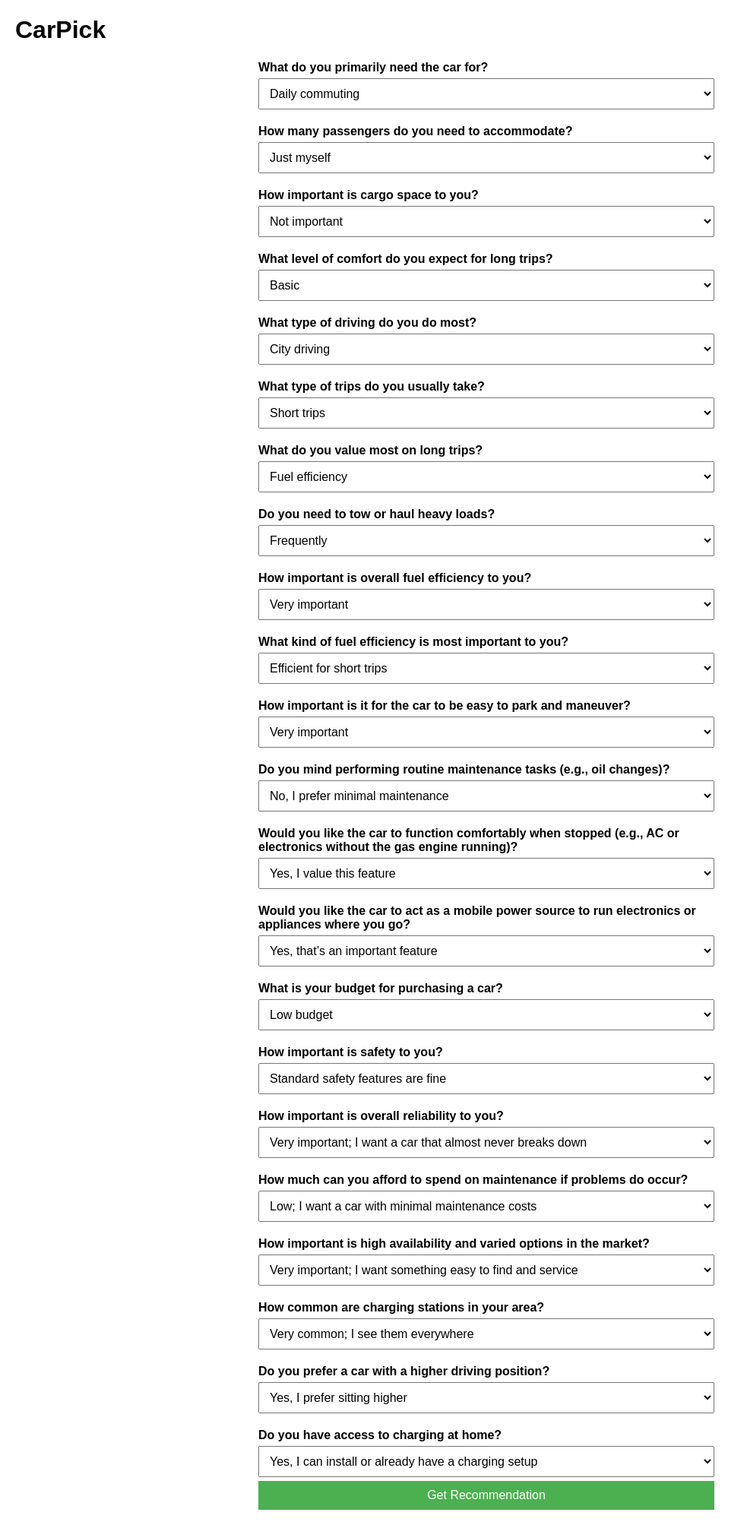
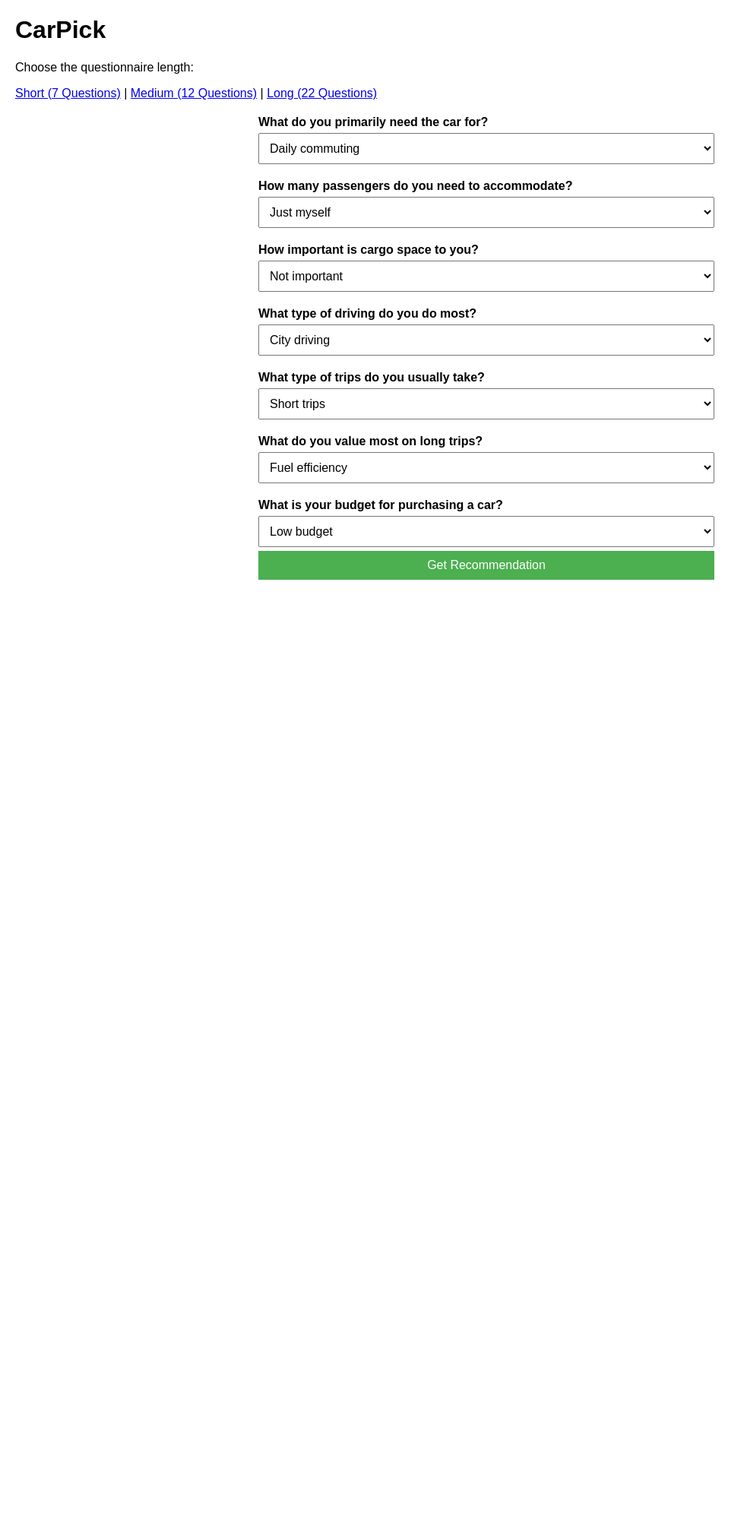
Before and after one commit to chang1fx/CarPick_Flask, a Flask app: page / in a window 1280 px wide. Shown: the whole page at 76% size, without its empty margins (0-983 px from the left). After the commit the page ends 763 px from the top, so only its background shows below. Run offline with Flask 3, Linux system fonts and the light colour scheme.

Commit message:
second commit

```diff
--- a/app.py
+++ b/app.py
@@ -23,6 +23,17 @@ FUEL_TYPE_DESCRIPTIONS = {
     "Gasoline": "Gasoline cars are widely available and offer a balance of performance and affordability. They're suitable for all types of driving."
 }
 
+# Define question sets for different questionnaire lengths
+SHORT_QUESTIONS = ["general", "passenger", "cargo", "driving", "trip", "value", "price"]
+MEDIUM_QUESTIONS = SHORT_QUESTIONS + ["efficiency", "scenario", "towing", "maneuverability", "routine"]
+LONG_QUESTIONS = MEDIUM_QUESTIONS + ["usability", "battery", "safety", "reliability", "maintenance", "availability", "answer_charging_station", "height", "at_home_charging"]
+
+QUESTION_SETS = {
+    "short": SHORT_QUESTIONS,
+    "medium": MEDIUM_QUESTIONS,
+    "long": LONG_QUESTIONS,
+}
+
 def CarPick(answers):
     # Initialize points for body types
     sedan_points = hatchback_points = suv_points = truck_points = coupe_points = wagon_points = minivan_points = crossover_points = 0
@@ -31,7 +42,8 @@ def CarPick(answers):
     gasoline_points = diesel_points = electric_points = hybrid_points = plug_in_hybrid_points = 0
 
     # General Purpose
-    general = int(answers["general"])
+    general_str = answers.get("general")
+    general = int(general_str) if general_str else 0
     if general == 1:
         sedan_points += 1
         hatchback_points += 1
@@ -57,7 +69,8 @@ def CarPick(answers):
         diesel_points += 1
 
     # Passenger Space
-    passenger = int(answers["passenger"])
+    passenger_str = answers.get("passenger")
+    passenger = int(passenger_str) if passenger_str else 0
     if passenger == 1:
         coupe_points += 1
         sedan_points += 1
@@ -78,7 +91,8 @@ def CarPick(answers):
         suv_points += 1
 
     # Cargo Space
-    cargo = int(answers["cargo"])
+    cargo_str = answers.get("cargo")
+    cargo = int(cargo_str) if cargo_str else 0
     if cargo == 1:
         coupe_points += 1
         sedan_points += 1
@@ -99,7 +113,8 @@ def CarPick(answers):
         minivan_points += 1
 
     # Comfort Level During Long Travels
-    travel = int(answers["travel"])
+    travel_str = answers.get("travel")
+    travel = int(travel_str) if travel_str else 0
     if travel == 1:
         hatchback_points += 1
         sedan_points += 1
@@ -113,7 +128,8 @@ def CarPick(answers):
         suv_points += 1
 
     # Driving Style
-    driving = int(answers["driving"])
+    driving_str = answers.get("driving")
+    driving = int(driving_str) if driving_str else 0
     if driving == 1:
         electric_points += 1
         hatchback_points += 1
@@ -135,7 +151,8 @@ def CarPick(answers):
         sedan_points += 1
 
     # Trip Duration
-    trip = int(answers["trip"])
+    trip_str = answers.get("trip")
+    trip = int(trip_str) if trip_str else 0
     if trip == 1:
         electric_points += 1
         plug_in_hybrid_points += 1
@@ -148,7 +165,8 @@ def CarPick(answers):
         gasoline_points += 1
 
     # Long-Distance Travel Values
-    value = int(answers["value"])
+    value_str = answers.get("value")
+    value = int(value_str) if value_str else 0
     if value == 1:
         diesel_points += 1
         hybrid_points += 1
@@ -172,7 +190,8 @@ def CarPick(answers):
         minivan_points += 1
 
     # Towing Needs
-    towing = int(answers["towing"])
+    towing_str = answers.get("towing")
+    towing = int(towing_str) if towing_str else 0
     if towing == 1:
         truck_points += 1
         diesel_points += 1
@@ -187,7 +206,8 @@ def CarPick(answers):
         coupe_points += 1
 
     # Fuel Efficiency
-    efficiency = int(answers["efficiency"])
+    efficiency_str = answers.get("efficiency")
+    efficiency = int(efficiency_str) if efficiency_str else 0
     if efficiency == 1:
         electric_points += 1
         hybrid_points += 1
@@ -206,7 +226,8 @@ def CarPick(answers):
         coupe_points += 1
 
     # Scenario Efficiency
-    scenario = int(answers["scenario"])
+    scenario_str = answers.get("scenario")
+    scenario = int(scenario_str) if scenario_str else 0
     if scenario == 1:
         plug_in_hybrid_points += 1
         electric_points += 1
@@ -221,7 +242,8 @@ def CarPick(answers):
         gasoline_points += 1
 
     # Parking and Maneuverability
-    maneuverability = int(answers["maneuverability"])
+    maneuverability_str = answers.get("maneuverability")
+    maneuverability = int(maneuverability_str) if maneuverability_str else 0
     if maneuverability == 1:
         hatchback_points += 1
         sedan_points += 1
@@ -236,7 +258,8 @@ def CarPick(answers):
         suv_points += 1
 
     # Routine Maintenance
-    routine = int(answers["routine"])
+    routine_str = answers.get("routine")
+    routine = int(routine_str) if routine_str else 0
     if routine == 1:
         electric_points += 1
         hybrid_points += 1
@@ -247,7 +270,8 @@ def CarPick(answers):
         diesel_points += 1
 
     # Usability When Stopped
-    usability = int(answers["usability"])
+    usability_str = answers.get("usability")
+    usability = int(usability_str) if usability_str else 0
     if usability == 1:
         plug_in_hybrid_points += 1
         electric_points += 1
@@ -257,7 +281,8 @@ def CarPick(answers):
         diesel_points += 1
 
     # Mobile Battery
-    battery = int(answers["battery"])
+    battery_str = answers.get("battery")
+    battery = int(battery_str) if battery_str else 0
     if battery == 1:
         electric_points += 1
         plug_in_hybrid_points += 1
@@ -267,7 +292,8 @@ def CarPick(answers):
         hybrid_points += 1
 
     # Price
-    price = int(answers["price"])
+    price_str = answers.get("price")
+    price = int(price_str) if price_str else 0
     if price == 1:
         sedan_points += 1
         hatchback_points += 1
@@ -285,7 +311,8 @@ def CarPick(answers):
         minivan_points += 1
 
     # Safety
-    safety = int(answers["safety"])
+    safety_str = answers.get("safety")
+    safety = int(safety_str) if safety_str else 0
     if safety == 1:
         hatchback_points += 1
         sedan_points += 1
@@ -303,7 +330,8 @@ def CarPick(answers):
         electric_points += 1
 
     # Reliability
-    reliability = int(answers["reliability"])
+    reliability_str = answers.get("reliability")
+    reliability = int(reliability_str) if reliability_str else 0
     if reliability == 1:
         sedan_points += 1
         hatchback_points += 1
@@ -322,7 +350,8 @@ def CarPick(answers):
         diesel_points += 1
 
     # Maintenance Costs
-    maintenance = int(answers["maintenance"])
+    maintenance_str = answers.get("maintenance")
+    maintenance = int(maintenance_str) if maintenance_str else 0
     if maintenance == 1:
         sedan_points += 1
         hatchback_points += 1
@@ -341,7 +370,8 @@ def CarPick(answers):
         electric_points += 1
 
     # Availability and Options
-    availability = int(answers["availability"])
+    availability_str = answers.get("availability")
+    availability = int(availability_str) if availability_str else 0
     if availability == 1:
         sedan_points += 1
         hatchback_points += 1
@@ -360,7 +390,8 @@ def CarPick(answers):
         diesel_points += 1
 
     # Charging Station Availability
-    answer_charging_station = int(answers["answer_charging_station"])
+    answer_charging_station_str = answers.get("answer_charging_station")
+    answer_charging_station = int(answer_charging_station_str) if answer_charging_station_str else 0
     if answer_charging_station == 1:
         electric_points += 1
         plug_in_hybrid_points += 1
@@ -372,7 +403,8 @@ def CarPick(answers):
         hybrid_points += 1
 
     # Ride Height
-    height = int(answers["height"])
+    height_str = answers.get("height")
+    height = int(height_str) if height_str else 0
     if height == 1:
         crossover_points += 1
         suv_points += 1
@@ -385,7 +417,8 @@ def CarPick(answers):
         wagon_points += 1
 
     # At-Home Charging
-    at_home_charging = int(answers["at_home_charging"])
+    at_home_charging_str = answers.get("at_home_charging")
+    at_home_charging = int(at_home_charging_str) if at_home_charging_str else 0
     if at_home_charging == 1:
         electric_points += 1
         plug_in_hybrid_points += 1
@@ -442,49 +475,30 @@ def CarPick(answers):
     return top_body_types, body_descriptions, top_fuel_types, fuel_descriptions
 
 @app.route("/", methods=["GET", "POST"])
-def index():
+@app.route("/<length>", methods=["GET", "POST"])
+def index(length="short"):
+    questions_to_ask = QUESTION_SETS.get(length, SHORT_QUESTIONS) # Default to short if invalid
+
     if request.method == "POST":
-        # Get user answers from the form
-        answers = {
-            "general": request.form.get("general"),
-            "passenger": request.form.get("passenger"),
-            "cargo": request.form.get("cargo"),
-            "travel": request.form.get("travel"),
-            "driving": request.form.get("driving"),
-            "trip": request.form.get("trip"),
-            "value": request.form.get("value"),
-            "towing": request.form.get("towing"),
-            "efficiency": request.form.get("efficiency"),
-            "scenario": request.form.get("scenario"),
-            "maneuverability": request.form.get("maneuverability"),
-            "routine": request.form.get("routine"),
-            "usability": request.form.get("usability"),
-            "battery": request.form.get("battery"),
-            "price": request.form.get("price"),
-            "safety": request.form.get("safety"),
-            "reliability": request.form.get("reliability"),
-            "maintenance": request.form.get("maintenance"),
-            "availability": request.form.get("availability"),
-            "answer_charging_station": request.form.get("answer_charging_station"),
-            "height": request.form.get("height"),
-            "at_home_charging": request.form.get("at_home_charging")
-        }
-
-        # Calculate recommendations
+        answers = {q: request.form.get(q) for q in LONG_QUESTIONS} # Collect all potential answers
         top_body_types, body_descriptions, top_fuel_types, fuel_descriptions = CarPick(answers)
-
-        # Render the result page
         return render_template(
             "index.html",
             top_body_types=top_body_types,
-            body_descriptions=body_descriptions,
+            body_descriptions=BODY_TYPE_DESCRIPTIONS, # Use the global dictionary
             top_fuel_types=top_fuel_types,
-            fuel_descriptions=fuel_descriptions,
-            show_result=True
+            fuel_descriptions=FUEL_TYPE_DESCRIPTIONS, # Use the global dictionary
+            show_result=True,
+            question_length=length,
+            questions=questions_to_ask
         )
 
-    # Render the initial form page
-    return render_template("index.html", show_result=False)
+    return render_template(
+        "index.html",
+        show_result=False,
+        question_length=length,
+        questions=questions_to_ask
+    )
 
 if __name__ == "__main__":
     app.run(debug=True)
--- a/templates/index.html
+++ b/templates/index.html
@@ -58,8 +58,14 @@
 </head>
 <body>
     <h1>CarPick</h1>
+
+    {% if not show_result %}
+        <p>Choose the questionnaire length:</p>
+        <p><a href="{{ url_for('index', length='short') }}">Short (7 Questions)</a> | <a href="{{ url_for('index', length='medium') }}">Medium (12 Questions)</a> | <a href="{{ url_for('index', length='long') }}">Long (22 Questions)</a></p>
+
         <form method="POST">
-        <!-- General Purpose -->
+            {% for question in questions %}
+                {% if question == "general" %}
                     <label for="general">What do you primarily need the car for?</label>
                     <select id="general" name="general" required>
                         <option value="1">Daily commuting</option>
@@ -67,8 +73,7 @@
                         <option value="3">Long trips</option>
                         <option value="4">Towing or heavy lifting</option>
                     </select>
-
-        <!-- Passenger Space -->
+                {% elif question == "passenger" %}
                     <label for="passenger">How many passengers do you need to accommodate?</label>
                     <select id="passenger" name="passenger" required>
                         <option value="1">Just myself</option>
@@ -76,8 +81,7 @@
                         <option value="3">3–5 passengers</option>
                         <option value="4">More than 5 passengers</option>
                     </select>
-
-        <!-- Cargo Space -->
+                {% elif question == "cargo" %}
                     <label for="cargo">How important is cargo space to you?</label>
                     <select id="cargo" name="cargo" required>
                         <option value="1">Not important</option>
@@ -85,16 +89,14 @@
                         <option value="3">Large</option>
                         <option value="4">Very large</option>
                     </select>
-
-        <!-- Comfort Level During Long Travels -->
+                {% elif question == "travel" %}
                     <label for="travel">What level of comfort do you expect for long trips?</label>
                     <select id="travel" name="travel" required>
                         <option value="1">Basic</option>
                         <option value="2">Moderate</option>
                         <option value="3">High</option>
                     </select>
-
-        <!-- Driving Style -->
+                {% elif question == "driving" %}
                     <label for="driving">What type of driving do you do most?</label>
                     <select id="driving" name="driving" required>
                         <option value="1">City driving</option>
@@ -102,16 +104,14 @@
                         <option value="3">Off-roading</option>
                         <option value="4">Sporty driving</option>
                     </select>
-
-        <!-- Trip Duration -->
+                {% elif question == "trip" %}
                     <label for="trip">What type of trips do you usually take?</label>
                     <select id="trip" name="trip" required>
                         <option value="1">Short trips</option>
                         <option value="2">Moderate trips</option>
                         <option value="3">Long trips</option>
                     </select>
-
-        <!-- Long-Distance Travel Values -->
+                {% elif question == "value" %}
                     <label for="value">What do you value most on long trips?</label>
                     <select id="value" name="value" required>
                         <option value="1">Fuel efficiency</option>
@@ -119,24 +119,21 @@
                         <option value="3">Speed</option>
                         <option value="4">Cargo space</option>
                     </select>
-
-        <!-- Towing Needs -->
+                {% elif question == "towing" %}
                     <label for="towing">Do you need to tow or haul heavy loads?</label>
                     <select id="towing" name="towing" required>
                         <option value="1">Frequently</option>
                         <option value="2">Occasionally</option>
                         <option value="3">Not at all</option>
                     </select>
-
-        <!-- Fuel Efficiency -->
+                {% elif question == "efficiency" %}
                     <label for="efficiency">How important is overall fuel efficiency to you?</label>
                     <select id="efficiency" name="efficiency" required>
                         <option value="1">Very important</option>
                         <option value="2">Moderately important</option>
                         <option value="3">Not important</option>
                     </select>
-
-        <!-- Scenario Efficiency -->
+                {% elif question == "scenario" %}
                     <label for="scenario">What kind of fuel efficiency is most important to you?</label>
                     <select id="scenario" name="scenario" required>
                         <option value="1">Efficient for short trips</option>
@@ -144,109 +141,97 @@
                         <option value="3">Efficient for long trips</option>
                         <option value="4">Not important</option>
                     </select>
-
-        <!-- Parking and Maneuverability -->
+                {% elif question == "maneuverability" %}
                     <label for="maneuverability">How important is it for the car to be easy to park and maneuver?</label>
                     <select id="maneuverability" name="maneuverability" required>
                         <option value="1">Very important</option>
                         <option value="2">Moderately important</option>
                         <option value="3">Not important</option>
                     </select>
-
-        <!-- Routine Maintenance -->
+                {% elif question == "routine" %}
                     <label for="routine">Do you mind performing routine maintenance tasks (e.g., oil changes)?</label>
                     <select id="routine" name="routine" required>
                         <option value="1">No, I prefer minimal maintenance</option>
                         <option value="2">I don’t mind occasional maintenance</option>
                         <option value="3">I’m fine with regular maintenance</option>
                     </select>
-
-        <!-- Usability When Stopped -->
+                {% elif question == "usability" %}
                     <label for="usability">Would you like the car to function comfortably when stopped (e.g., AC or electronics without the gas engine running)?</label>
                     <select id="usability" name="usability" required>
                         <option value="1">Yes, I value this feature</option>
                         <option value="2">No, I don’t need this functionality</option>
                     </select>
-
-        <!-- Mobile Battery -->
+                {% elif question == "battery" %}
                     <label for="battery">Would you like the car to act as a mobile power source to run electronics or appliances where you go?</label>
                     <select id="battery" name="battery" required>
                         <option value="1">Yes, that’s an important feature</option>
                         <option value="2">No, I don’t need that feature</option>
                     </select>
-
-        <!-- Price -->
+                {% elif question == "price" %}
                     <label for="price">What is your budget for purchasing a car?</label>
                     <select id="price" name="price" required>
                         <option value="1">Low budget</option>
                         <option value="2">Mid-range budget</option>
                         <option value="3">High budget</option>
                     </select>
-
-        <!-- Safety -->
+                {% elif question == "safety" %}
                     <label for="safety">How important is safety to you?</label>
                     <select id="safety" name="safety" required>
                         <option value="1">Standard safety features are fine</option>
                         <option value="2">Advanced safety features are important</option>
                         <option value="3">Safety is my top priority</option>
                     </select>
-
-        <!-- Reliability -->
+                {% elif question == "reliability" %}
                     <label for="reliability">How important is overall reliability to you?</label>
                     <select id="reliability" name="reliability" required>
                         <option value="1">Very important; I want a car that almost never breaks down</option>
                         <option value="2">Moderate; I expect a reliable car but don’t mind occasional repairs</option>
                         <option value="3">Not too important; I value other features more than reliability</option>
                     </select>
-
-        <!-- Maintenance Costs -->
+                {% elif question == "maintenance" %}
                     <label for="maintenance">How much can you afford to spend on maintenance if problems do occur?</label>
                     <select id="maintenance" name="maintenance" required>
                         <option value="1">Low; I want a car with minimal maintenance costs</option>
                         <option value="2">Moderate; I can handle some repair costs</option>
                         <option value="3">High; I’m okay with higher maintenance costs if the car offers unique features</option>
                     </select>
-
-        <!-- Availability and Options -->
+                {% elif question == "availability" %}
                     <label for="availability">How important is high availability and varied options in the market?</label>
                     <select id="availability" name="availability" required>
                         <option value="1">Very important; I want something easy to find and service</option>
                         <option value="2">Moderately important; I don’t mind slightly rarer options</option>
                         <option value="3">Not important; I’m okay with niche or unique cars</option>
                     </select>
-
-        <!-- Charging Station Availability -->
+                {% elif question == "answer_charging_station" %}
                     <label for="answer_charging_station">How common are charging stations in your area?</label>
                     <select id="answer_charging_station" name="answer_charging_station" required>
                         <option value="1">Very common; I see them everywhere</option>
                         <option value="2">Somewhat common; I’ve seen a few</option>
                         <option value="3">Rare or nonexistent</option>
                     </select>
-
-        <!-- Ride Height -->
+                {% elif question == "height" %}
                     <label for="height">Do you prefer a car with a higher driving position?</label>
                     <select id="height" name="height" required>
                         <option value="1">Yes, I prefer sitting higher</option>
                         <option value="2">No, I prefer a lower, car-like position</option>
                     </select>
-
-        <!-- At-Home Charging -->
+                {% elif question == "at_home_charging" %}
                     <label for="at_home_charging">Do you have access to charging at home?</label>
                     <select id="at_home_charging" name="at_home_charging" required>
                         <option value="1">Yes, I can install or already have a charging setup</option>
                         <option value="2">No, I cannot charge at home</option>
                     </select>
-
-        <!-- Submit Button -->
+                {% endif %}
+            {% endfor %}
             <button type="submit">Get Recommendation</button>
         </form>
+    {% endif %}
 
     {% if show_result %}
     <div class="result">
         <h2>Recommendation</h2>
         <p>Based on your answers, we recommend a <strong>{{ top_body_types[0] }} or {{ top_body_types[1] }}</strong> body type and <strong>{{ top_fuel_types[0] }} or {{ top_fuel_types[1] }}</strong> fuel type!</p>
 
-        <!-- Separation Line -->
         <hr>
 
         <div class="summary">
@@ -255,6 +240,7 @@
             <p><strong>{{ top_fuel_types[0] }}:</strong> {{ fuel_descriptions[top_fuel_types[0]] }}</p>
             <p><strong>{{ top_fuel_types[1] }}:</strong> {{ fuel_descriptions[top_fuel_types[1]] }}</p>
         </div>
+        <p><a href="{{ url_for('index') }}">Take the quiz again</a></p>
     </div>
     {% endif %}
 </body>
```
Lines whose indentation alone changed are shown as unchanged.
